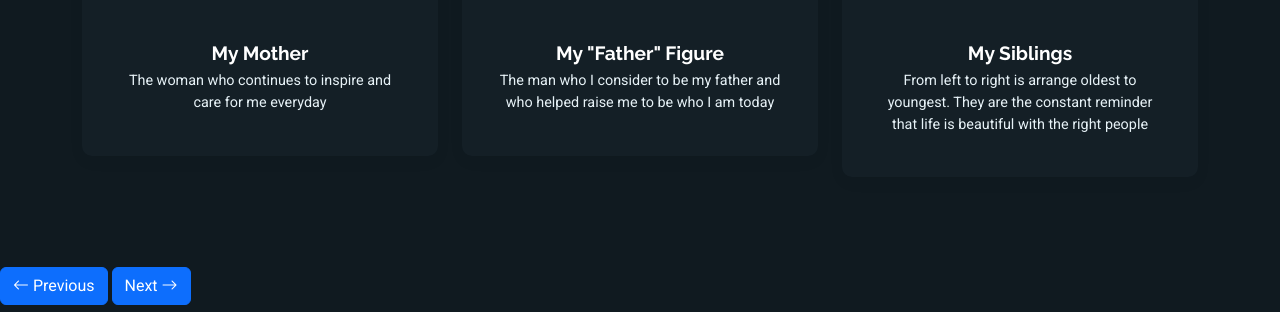
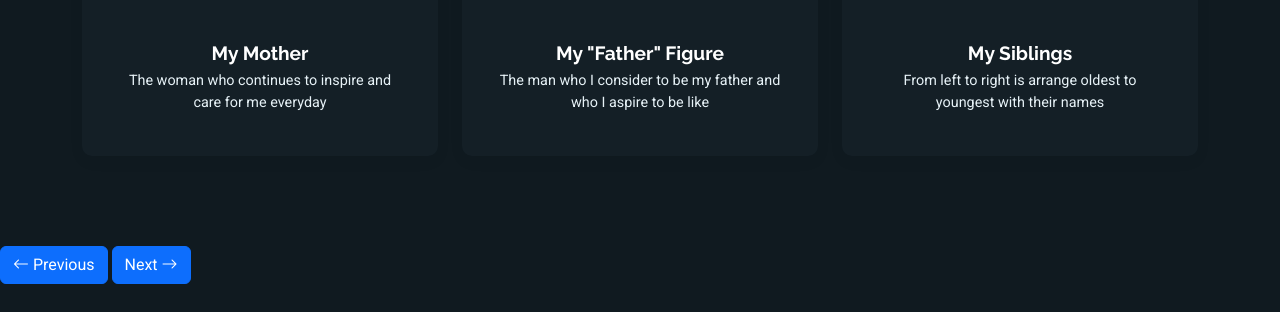
Before and after one commit to Bread2916/iricdonato.github.io, a plain HTML site: page portfolio.html in a window 1280 px wide. Shown: the part 488-800 px from the top of the page. Drawn offline with nearby package versions, Linux system fonts and the light colour scheme; a script that the page names is missing.

Commit message:
shorter sentences

```diff
--- a/portfolio.html
+++ b/portfolio.html
@@ -94,7 +94,7 @@
           <img src="https://github.com/Bread2916/iricdonato.github.io/blob/main/assets/img/profile/father.png?raw=true" alt="Tuti Dearest" class="img-fluid portfolio-img">
           <div class="portfolio-info text-center mt-3">
             <h4>My "Father" Figure</h4>
-            <p>The man who I consider to be my father and who helped raise me to be who I am today</p>
+            <p>The man who I consider to be my father and who I aspire to be like</p>
           </div>
         </div>
       </div>
@@ -105,7 +105,7 @@
           <img src="https://github.com/Bread2916/iricdonato.github.io/blob/main/assets/img/profile/family.png?raw=true" alt="Clumsy" class="img-fluid portfolio-img">
           <div class="portfolio-info text-center mt-3">
             <h4>My Siblings</h4>
-            <p>From left to right is arrange oldest to youngest. They are the constant reminder that life is beautiful with the right people</p>
+            <p>From left to right is arrange oldest to youngest with their names</p>
           </div>
         </div>
       </div>
```
